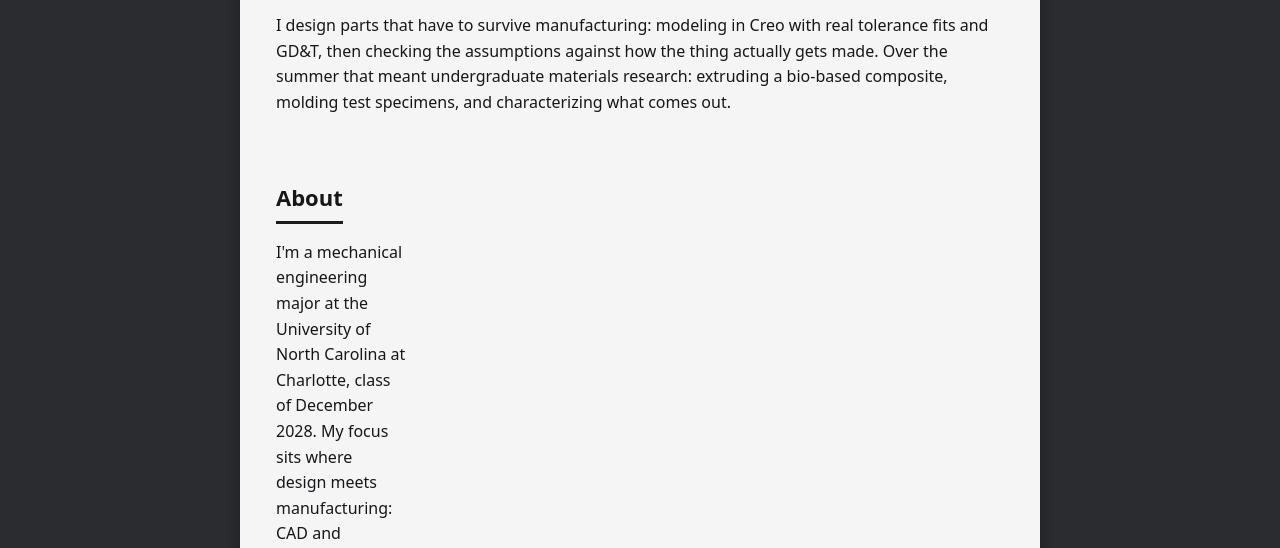
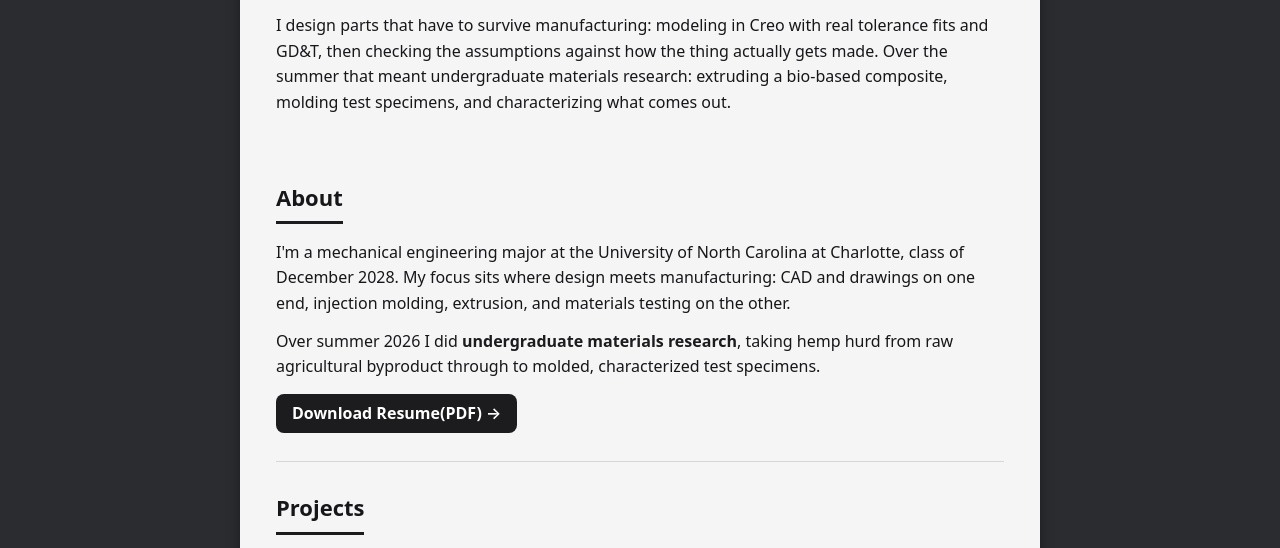
Before and after one commit to shamardlindo1/shamarlindo.so, a plain HTML site: page index.html in a window 1280 px wide. Shown: the part 204-752 px from the top of the page. Drawn offline with Linux system fonts and the light colour scheme.

Commit message:
Single-column about-grid now that the portrait is removed

```diff
--- a/style.css
+++ b/style.css
@@ -88,7 +88,7 @@ p { margin: 0 0 12px; }
 p:last-child { margin-bottom: 0; }
 
 /* about */
-.about-grid { display: grid; grid-template-columns: 130px 1fr; gap: 24px; align-items: start; }
+.about-grid { display: grid; grid-template-columns: 1fr; gap: 24px; align-items: start; }
 @media (max-width: 560px) { .about-grid { grid-template-columns: 1fr; } }
 .portrait {
   width: 130px;
```
